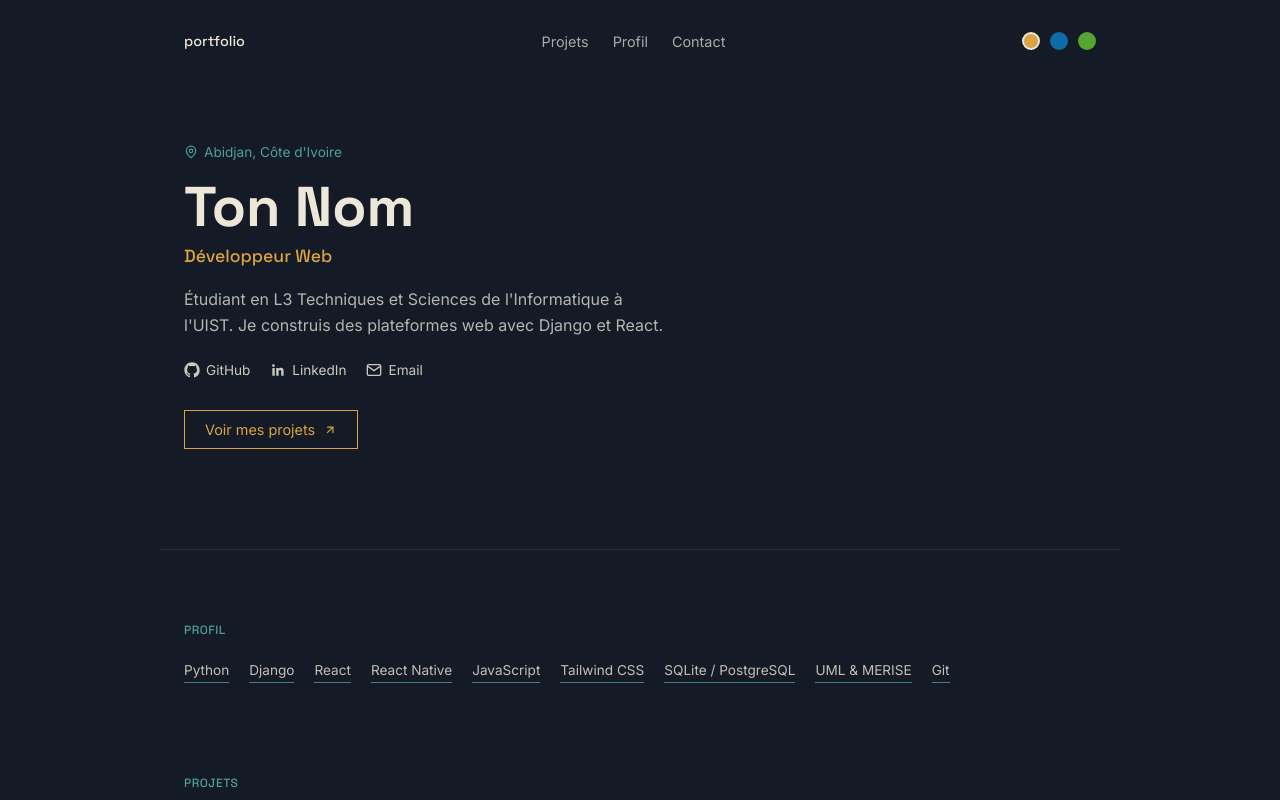
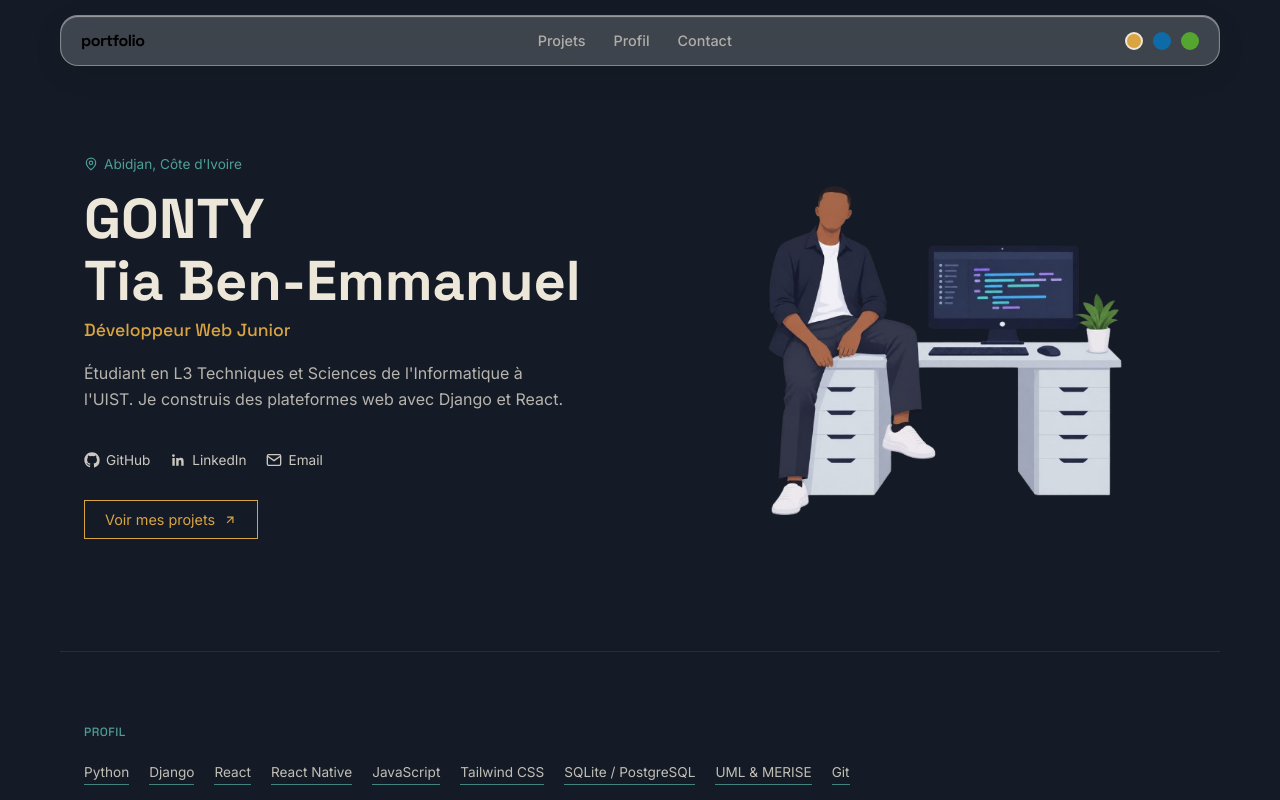
Before and after one commit to Azertgc/portefolio_react, a React (Vite) app: page / in a window 1280 px wide. Shown: the top 800 px of the page. Built offline with nearby package versions, Linux system fonts and the light colour scheme.

Commit message:
suite portefolio ajout d'image modification header, hero

```diff
--- a/src/components/Header.css
+++ b/src/components/Header.css
@@ -2,32 +2,86 @@
   display: flex;
   align-items: center;
   justify-content: space-between;
-  padding-top: 32px;
+  padding: 14px 20px;
+  transform: translateY(15px);
+
+  /* Effet verre liquide */
+  background: rgba(255, 255, 255, 0.18);
+  backdrop-filter: blur(15px);
+  -webkit-backdrop-filter: blur(15px);
+
+  border: 1px solid rgba(255, 255, 255, 0.35);
+  border-radius: 18px;
+
+  box-shadow:
+    0 8px 30px rgba(0, 0, 0, 0.08),
+    inset 0 1px 1px rgba(255, 255, 255, 0.5);
+
+  color: black;
+  box-sizing: border-box;
 }
 
+/* Logo */
 .logo {
   font-family: "Space Grotesk", sans-serif;
-  font-size: 0.9rem;
+  font-size: 1rem;
+  font-weight: 600;
+  letter-spacing: -0.5px;
 }
 
+/* Navigation */
 .nav {
   display: flex;
-  gap: 24px;
+  align-items: center;
+  gap: 28px;
 }
 
 .nav a {
+  position: relative;
+
   color: var(--text);
-  opacity: 0.7;
+  opacity: 0.65;
+
   text-decoration: none;
   font-size: 0.9rem;
-  transition: opacity 0.15s ease;
+  font-weight: 500;
+
+  transition: opacity 0.2s ease;
 }
 
 .nav a:hover {
   opacity: 1;
 }
 
+/* Petite ligne sous le lien */
+.nav a::after {
+  content: "";
+
+  position: absolute;
+  left: 0;
+  bottom: -6px;
+
+  width: 0;
+  height: 2px;
+
+  background-color: currentColor;
+
+  transition: width 0.2s ease;
+}
+
+.nav a:hover::after {
+  width: 100%;
+}
+
+
+/* Mobile */
 @media (max-width: 600px) {
+
+  .header {
+    margin-top: 16px;
+    padding: 12px 16px;
+  }
+
   .nav {
     display: none;
   }
--- a/src/components/Header.jsx
+++ b/src/components/Header.jsx
@@ -10,7 +10,9 @@ export default function Header({ activeTheme, onThemeChange }) {
         <a href="#profil">Profil</a>
         <a href="#contact">Contact</a>
       </nav>
+
       <ThemeSwitcher activeTheme={activeTheme} onChange={onThemeChange} />
     </header>
+
   );
 }
--- a/src/components/Hero.css
+++ b/src/components/Hero.css
@@ -48,3 +48,80 @@
   background-color: var(--accent);
   color: var(--bg);
 }
+.hero {
+  display: grid;
+  grid-template-columns: 1fr 1fr;
+  align-items: center;
+  gap: 60px;
+
+  min-height: 600px;
+}
+
+/* Partie gauche */
+.hero-content {
+  display: flex;
+  flex-direction: column;
+  align-items: flex-start;
+}
+
+/* Partie droite */
+.hero-image {
+  display: flex;
+  justify-content: center;
+  align-items: center;
+}
+
+.hero-image img {
+  width: 380px;
+  height: 350px;
+
+  object-fit: cover;
+
+
+}
+@media (max-width: 768px) {
+
+  .hero {
+    position: relative;
+
+    grid-template-columns: 1fr;
+    min-height: 600px;
+
+    padding: 60px 20px;
+
+    /* On enlève l'ancien background */
+    background-image: none;
+
+    overflow: hidden;
+  }
+
+  /* Image en arrière-plan */
+  .hero::before {
+    content: "";
+
+    position: absolute;
+    inset: 0;
+
+    background-image: url("../assets/images/photo-profil.png");
+    background-size: contain;
+    background-repeat: no-repeat;
+    background-position: center;
+
+    opacity: 0.25;
+
+    z-index: 0;
+  }
+
+  /* Le contenu passe DEVANT l'image */
+  .hero-content {
+    position: relative;
+    z-index: 1;
+
+    align-items: flex-start;
+  }
+
+  /* On cache l'image normale sur mobile */
+  .hero-image {
+    display: none;
+  }
+}
--- a/src/components/Hero.jsx
+++ b/src/components/Hero.jsx
@@ -2,22 +2,45 @@ import { IconMapPin, IconArrowUpRight } from "./icons/Icons";
 import { greeting } from "../data/portfolioData";
 import SocialLinks from "./SocialLinks";
 import "./Hero.css";
+import profil from "../assets/images/photo-profil.png"
 
 export default function Hero() {
   return (
     <section className="hero container">
-      <div>
+
+      {/* Partie gauche : texte */}
+      <div className="hero-content">
         <p className="hero-location">
           <IconMapPin size={14} /> Abidjan, Côte d'Ivoire
         </p>
+
         <h1 className="hero-title">{greeting.name}</h1>
+        <h1 className="hero-title">{greeting.prenom}</h1>
+
+        <h1 className="hero-title">{greeting.pre}</h1>
+
         <h2 className="hero-nickname">{greeting.nickname}</h2>
-        <p className="hero-subtitle">{greeting.subtitle}</p>
+
+        <p className="hero-subtitle">
+          {greeting.subtitle}
+        </p>
+
         <SocialLinks />
+
         <a href="#projets" className="hero-cta">
-          Voir mes projets <IconArrowUpRight size={14} />
+          Voir mes projets
+          <IconArrowUpRight size={14} />
         </a>
       </div>
+
+      {/* Partie droite : image */}
+      <div className="hero-image">
+        <img
+          src={profil}
+          alt="Photo de profil"
+        />
+      </div>
+
     </section>
   );
 }
--- a/src/data/portfolioData.js
+++ b/src/data/portfolioData.js
@@ -7,17 +7,18 @@
 // ────────────────────────────────────────────────────────────
 
 export const greeting = {
-  name: "Ton Nom",
-  nickname: "Développeur Web",
+  name: "GONTY",
+  prenom:"Tia Ben-Emmanuel",
+  nickname: "Développeur Web Junior",
   subtitle:
     "Étudiant en L3 Techniques et Sciences de l'Informatique à l'UIST. Je construis des plateformes web avec Django et React.",
   resumeLink: "#",
 };
 
 export const socialLinks = [
-  { name: "GitHub", url: "https://github.com/ton-pseudo" },
+  { name: "GitHub", url: "https://github.com/Azertgc" },
   { name: "LinkedIn", url: "https://linkedin.com/in/ton-profil" },
-  { name: "Email", url: "mailto:toi@example.com" },
+  { name: "Email", url: "mailto:gontben3@gmail.com" },
 ];
 
 export const skills = [
--- a/src/index.css
+++ b/src/index.css
@@ -27,7 +27,7 @@ body {
 }
 
 .container {
-  max-width: 960px;
+  max-width: 1160px;
   margin: 0 auto;
   padding: 0 24px;
 }
```
Also changed, not shown: src/assets/images/photo-profil.png (added).
